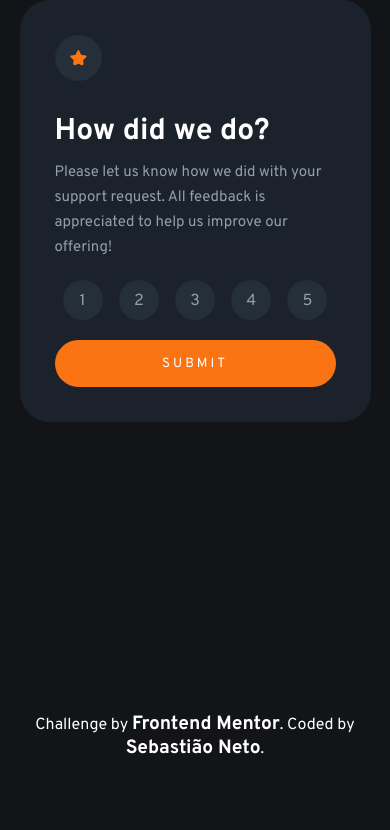
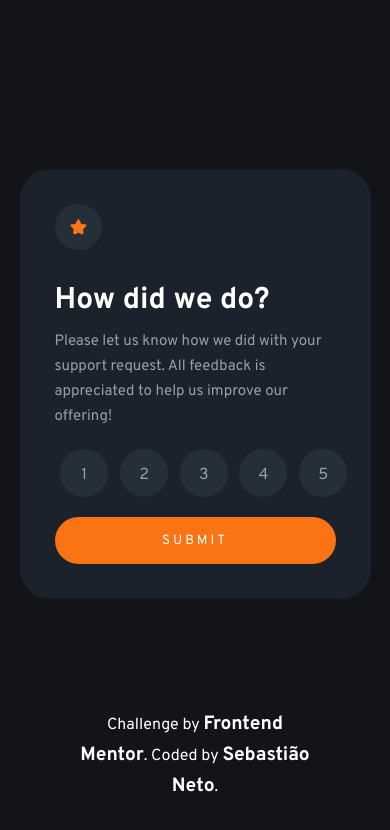
Before and after one commit to Netinzik/Interactive-Rating-Component, a plain HTML site: page index.html in a window 390 px wide. Drawn offline with Linux system fonts and the light colour scheme.

Commit message:
Correcao mobile

```diff
--- a/index.html
+++ b/index.html
@@ -71,7 +71,7 @@
         Challenge by
         <a href="https://www.frontendmentor.io?ref=challenge" target="_blank"
           >Frontend Mentor</a
-        >. Coded by <a href="#">Sebastião Neto</a>.
+        >. Coded by <a href="https://www.frontendmentor.io/profile/Netinzik">Sebastião Neto</a>.
       </div>
     </footer>
 
--- a/styles/custom-inputs.css
+++ b/styles/custom-inputs.css
@@ -48,11 +48,8 @@
 @media screen and (max-width: 500px) {
   .rating-state-inputs > input,
   .input-person {
-    width: 40px;
-    height: 40px;
-    margin: 0 2px;
-  }
-  .input-person {
-    line-height: 42px;
+    width: 48px;
+    height: 48px;
+    margin: 0 1.5vw;
   }
 }
--- a/styles/main.css
+++ b/styles/main.css
@@ -94,13 +94,18 @@ body{
   .rating-state-star{
     background-color: rgb(27, 34, 44);
     max-width: 90%;
-    top: 0;
+    top: 20vh;
     left: 0;
     margin: 0 auto;
     transform: translate(0);
     position: relative;
   }
+  .attribution{
+    padding: 0 80px;
+    line-height: 30px;
+    bottom: 5%;
+  }
   .attribution a::after{
-    display: none;
+    width: 100%;
   }
 }
```
